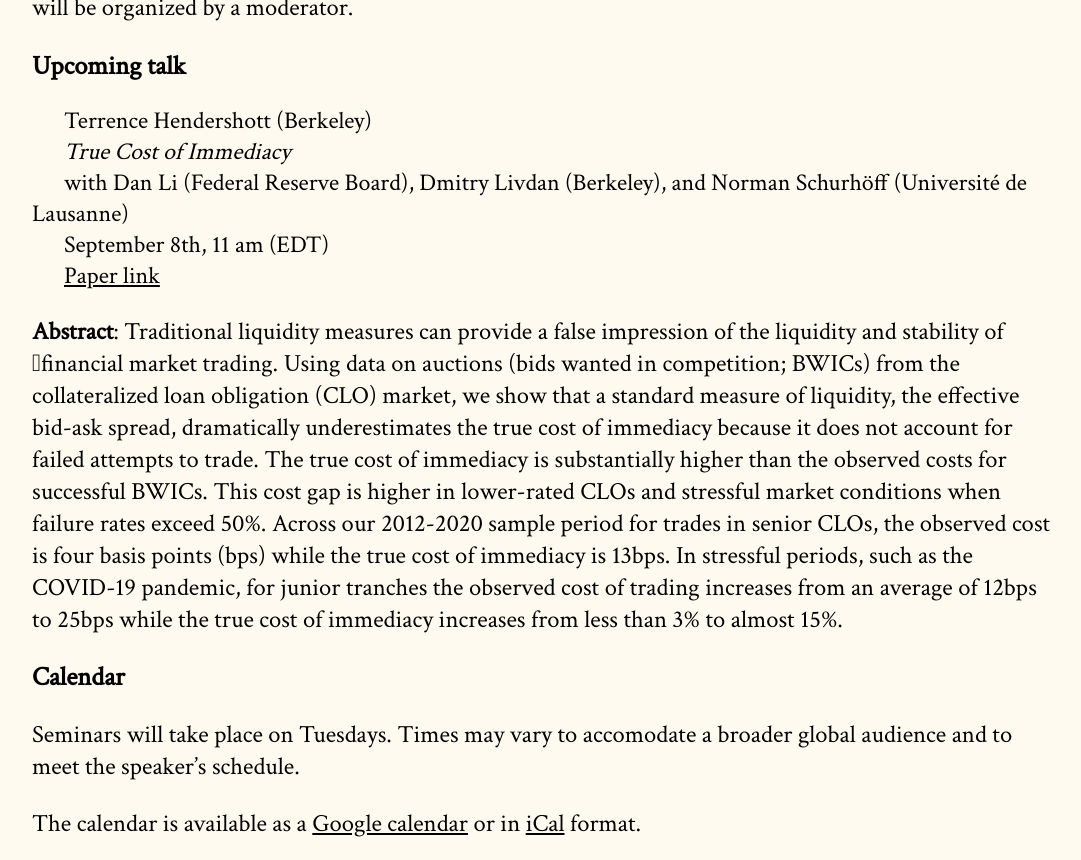
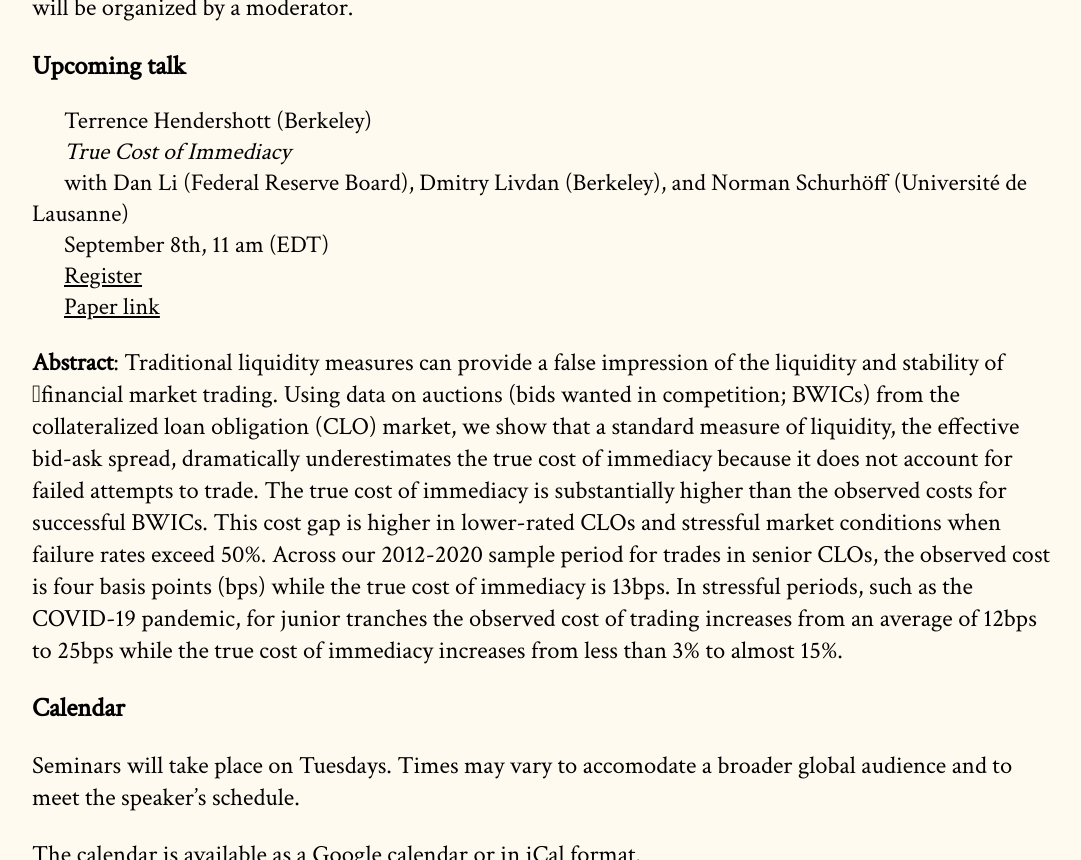
Before and after one commit to cpfiffer/microstructure.exchange, a Jekyll site: the page built from index.md, in a window 1280 px wide and 900 px high, scrolled down 412 px, cut to the strip 0-860 px from the top of the window. Shown: the whole strip, without its empty margins (96-1177 px from the left). Built offline with Jekyll 4.4.1, drawn with Linux system fonts in a browser that asks for light colours; some web fonts are replaced.

Commit message:
Add webinar link

```diff
--- a/_config.yml
+++ b/_config.yml
@@ -17,7 +17,7 @@ speaker-info:
   speaker-date: September 8th, 11 am (EDT)
   # discussant: "Gideon Saar (Cornell University)"
   paper-link: https://papers.ssrn.com/sol3/papers.cfm?abstract_id=3680035
-  # webinar-link: https://utoronto.zoom.us/webinar/register/WN_PRDLlxeUQwaG9qOekxIcdw
+  webinar-link: https://stockholmuniversity.zoom.us/webinar/register/WN_m_w6cBkLTvGumAwFJgebIg
   # slides-link: /slides/Slides_MicrEx_AI.pdf
 
 # July 7 - Zhang/Moinas
```
